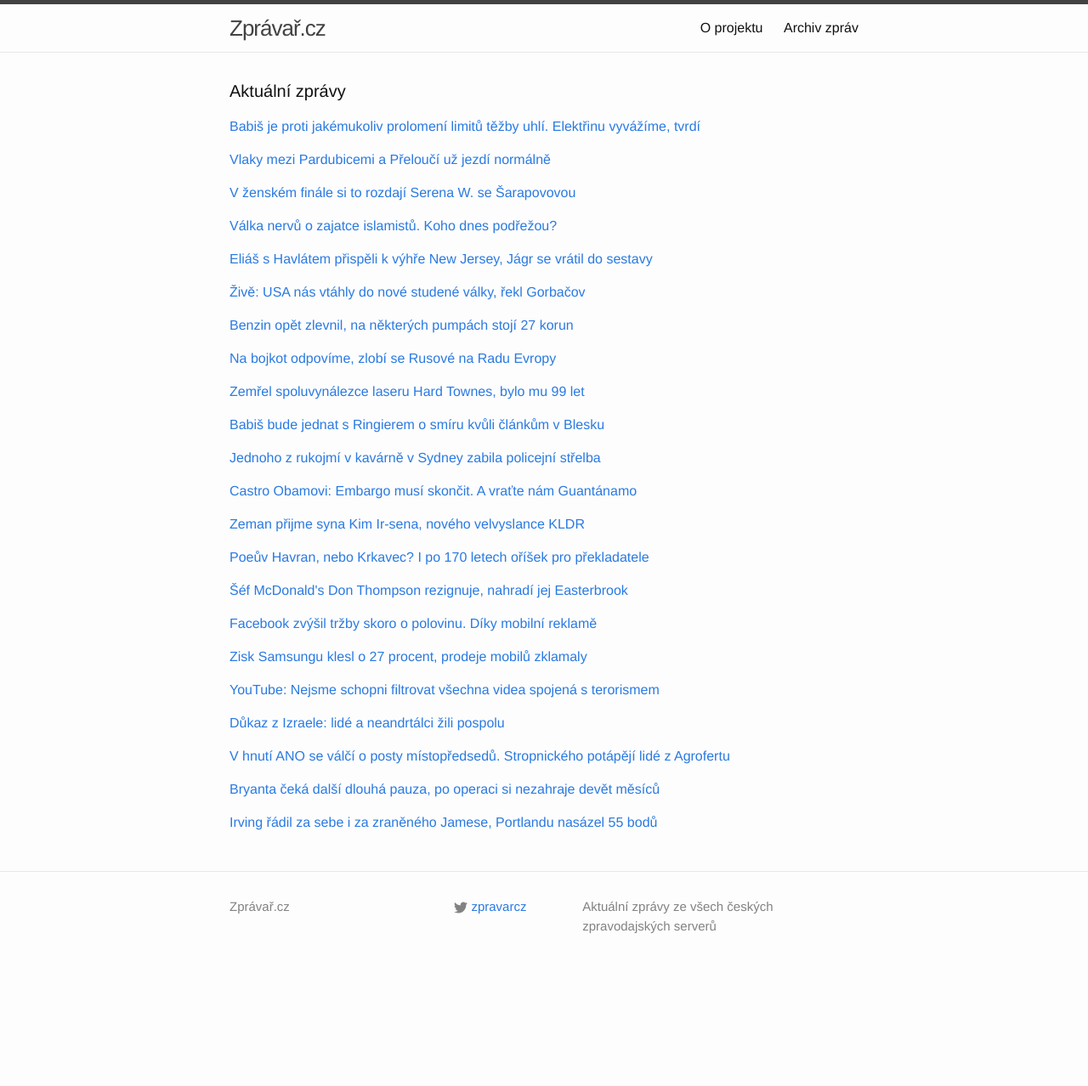
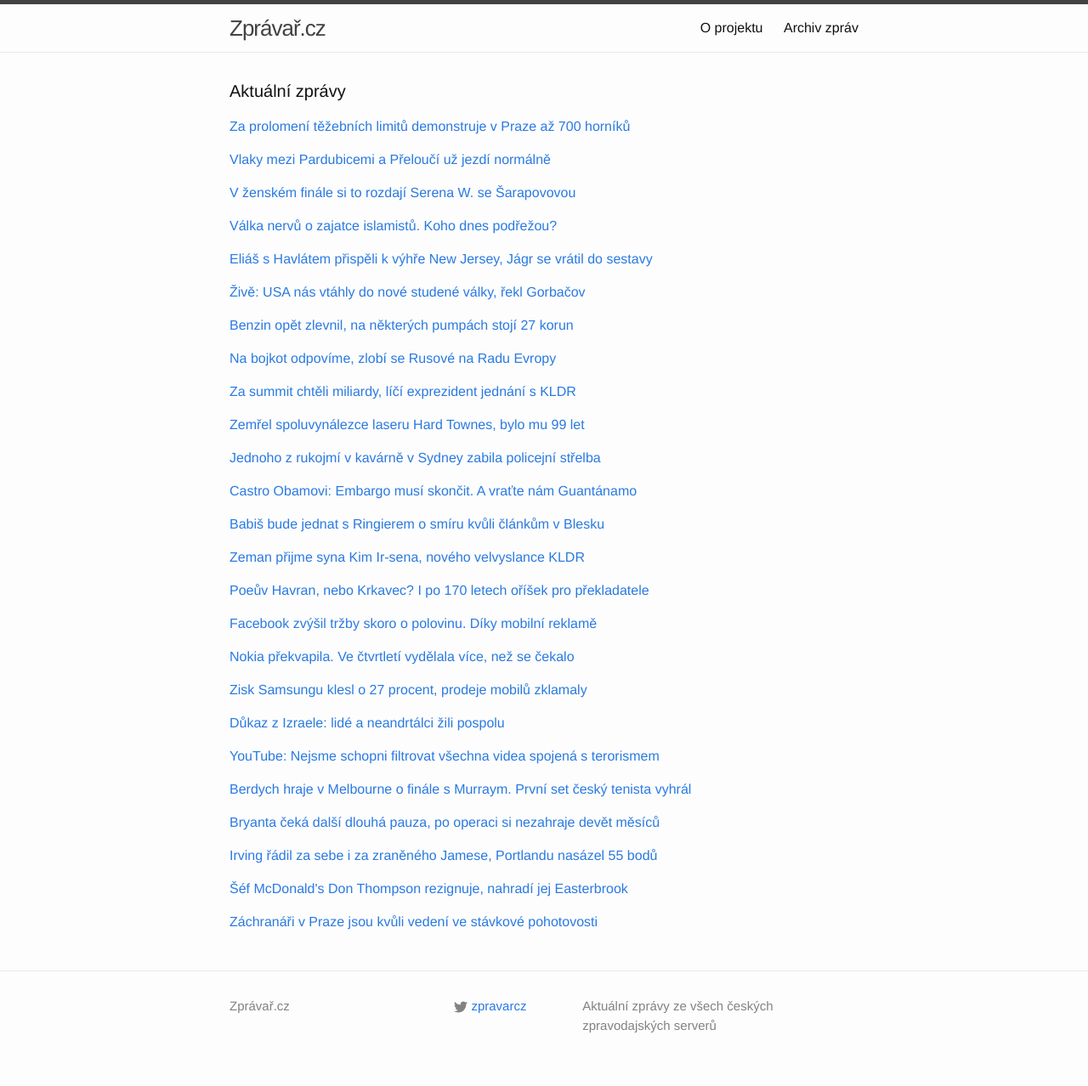
Before and after one commit to adliska/zpravar, a Jekyll site: the page built from index.html, in a window 1280 px wide. Shown: the whole page at 85% size. Built offline with Jekyll 4.4.1, drawn with Linux system fonts in a browser that asks for light colours; before the commit the page ends 1161 px from its top, so only the background shows below that; some of the changed lines change nothing that is shown.

Commit message:
zpravar news update

```diff
--- a/index.html
+++ b/index.html
@@ -5,9 +5,16 @@ layout: default
 <div class="home">
     <h1 class="page-heading">Aktuální zprávy</h1>
 
-<p><a href="javascript:;" onclick="toggle_visibility('zpravy0')">Babiš je proti jakémukoliv prolomení limitů těžby uhlí. Elektřinu vyvážíme, tvrdí</a></p>
+<p><a href="javascript:;" onclick="toggle_visibility('zpravy0')">Za prolomení těžebních limitů demonstruje v Praze až 700 horníků</a></p>
 <div id="zpravy0" style="display:none">
 <ul>
+<li><a href=http://www.denik.cz/ekonomika/za-prolomeni-tezebnich-limitu-demonstruje-v-praze-az-700-horniku-20150129.html>Za prolomení těžebních limitů demonstruje v Praze až 700 horníků - www.denik.cz</a></li>
+<li><a href=http://www.ceskatelevize.cz/ct24/ekonomika/299880-proti-limitum-a-pro-tezbu-hornici-demonstruji-pred-ministerstvem-prumyslu/>Proti limitům a pro těžbu: horníci demonstrují před ministerstvem průmyslu - www.ceskatelevize.cz</a></li>
+<li><a href=http://www.ceskatelevize.cz/ct24/ekonomika/299880-proti-limitum-a-pro-tezbu-hornici-demstruji-pred-ministerstvem-prumyslu/>Proti limitům a pro těžbu: horníci demonstrují před ministerstvem průmyslu - www.ceskatelevize.cz</a></li>
+<li><a href=http://www.financninoviny.cz/zpravodajstvi/zpravy/za-prolomeni-tezebnich-limitu-demonstruje-v-praze-az-700-horniku/1174724>Za prolomení těžebních limitů demonstruje v Praze až 700 horníků - www.financninoviny.cz</a></li>
+<li><a href=http://www.rozhlas.cz/_zprava/mladek-podporuje-prolomeni-tezebnich-limitu-na-dole-bilina-a-castecne-na-csa--1449274>Mládek podporuje prolomení těžebních limitů na dole Bílina a částečně na ČSA - www.rozhlas.cz</a></li>
+<li><a href=http://echo24.cz/a/wiBEy>Mládek by limity pro těžbu prolomil, Babiš a Kalousek jsou proti - echo24.cz</a></li>
+<li><a href=http://domaci.ihned.cz/c1-63453560-hornici-demonstruji-za-prolomeni-tezebnich-limitu-rozsireni-tezby-chce-i-mladek>Horníci demonstrují za prolomení těžebních limitů. Rozšíření těžby chce i Mládek - domaci.ihned.cz</a></li>
 <li><a href=http://www.novinky.cz/ekonomika/360128-babis-je-proti-jakemukoliv-prolomeni-limitu-tezby-uhli-elektrinu-vyvazime-tvrdi.html>Babiš je proti jakémukoliv prolomení limitů těžby uhlí. Elektřinu vyvážíme, tvrdí - www.novinky.cz</a></li>
 <li><a href=http://usti.idnes.cz/demonstrace-horniku-v-praze-za-prolomeni-limitu-fuv-/usti-zpravy.aspx?c=A150129_102140_usti-zpravy_alh>Do Prahy jedou stovky horníků demonstrovat za úplné prolomení limitů - usti.idnes.cz</a></li>
 <li><a href=http://ekonomika.idnes.cz/mladek-chce-prolomit-limity-na-dole-csa-dyz-/ekonomika.aspx?c=A150129_103028_ekonomika_ozr>Mládek chce zbourat část Horního Jiřetína. Sobotka je proti - ekonomika.idnes.cz</a></li>
@@ -98,21 +105,21 @@ layout: default
 <li><a href=http://www.ceskatelevize.cz/ct24/svet/299868-na-bojkot-sve-delegace-v-rade-evropy-odpovi-rusko-kardinalnimi-akcemi/>Na bojkot své delegace v Radě Evropy odpoví Rusko "kardinálními akcemi" - www.ceskatelevize.cz</a></li>
 <li><a href=http://www.ceskatelevize.cz/ct24/svet/299868-na-bojkot-ruske-delegace-v-rade-evropy-odpovi-moskva-kardinalnimi-akcemi/>Na bojkot ruské delegace v Radě Evropy odpoví Moskva "kardinálními akcemi" - www.ceskatelevize.cz</a></li>
 </ul>
-</div><p><a href="javascript:;" onclick="toggle_visibility('zpravy8')">Zemřel spoluvynálezce laseru Hard Townes, bylo mu 99 let</a></p>
+</div><p><a href="javascript:;" onclick="toggle_visibility('zpravy8')">Za summit chtěli miliardy, líčí exprezident jednání s KLDR</a></p>
 <div id="zpravy8" style="display:none">
+<ul>
+<li><a href=http://zpravy.aktualne.cz/zahranici/za-summit-chteli-miliardy-lici-exprezident-jednani-s-kldr/r~d63ab0e6a7a111e4833a0025900fea04/>Za summit chtěli miliardy, líčí exprezident jednání s KLDR - zpravy.aktualne.cz</a></li>
+<li><a href=http://www.lidovky.cz/kldr-si-rekla-o-uplatek-deset-miliard-dolaru-a-hnojivo-pise-exprezident-13a-/zpravy-svet.aspx?c=A150129_112802_ln_zahranici_msl>KLDR si řekla o úplatek. Deset miliard dolarů a hnojivo, píše exprezident  - www.lidovky.cz</a></li>
+<li><a href=http://www.ceskenoviny.cz/zpravy/zpravy/kldr-pry-chtela-za-summit-s-jizni-koreou-10-miliard-dolaru/1174842>KLDR prý chtěla za summit s Jižní Koreou 10 miliard dolarů - www.ceskenoviny.cz</a></li>
+<li><a href=http://www.ceskenoviny.cz/zpravy/zpravy/kldr-pry-chtela-za-summit-s-jizni-koreou-deset-miliard-dolaru/1174842>KLDR prý chtěla za summit s Jižní Koreou deset miliard dolarů - www.ceskenoviny.cz</a></li>
+</ul>
+</div><p><a href="javascript:;" onclick="toggle_visibility('zpravy9')">Zemřel spoluvynálezce laseru Hard Townes, bylo mu 99 let</a></p>
+<div id="zpravy9" style="display:none">
 <ul>
 <li><a href=http://zpravy.idnes.cz/zemrel-spoluvynalezce-laseru-fyzik-charles-hard-townes-pkc-/zahranicni.aspx?c=A150129_072909_zahranicni_skr>Zemřel spoluvynálezce laseru Hard Townes, bylo mu 99 let - zpravy.idnes.cz</a></li>
 <li><a href=http://www.ceskenoviny.cz/zpravy/zpravy/zemrel-americky-fyzik-charles-hard-townes-spoluvynalezce-laseru/1174744>Zemřel americký fyzik Charles Hard Townes, spoluvynálezce laseru - www.ceskenoviny.cz</a></li>
 <li><a href=http://zpravy.aktualne.cz/zahranici/zemrel-charles-hard-townes-spoluvynalezce-laseru/r~7db9edf6a77911e4ba57002590604f2e/>Zemřel Charles Hard Townes, spoluvynálezce laseru - zpravy.aktualne.cz</a></li>
 <li><a href=http://www.novinky.cz/zahranicni/amerika/360094-zemrel-americky-fyzik-charles-hard-townes-spoluvynalezce-laseru.html>Zemřel americký fyzik Charles Hard Townes, spoluvynálezce laseru  - www.novinky.cz</a></li>
-</ul>
-</div><p><a href="javascript:;" onclick="toggle_visibility('zpravy9')">Babiš bude jednat s Ringierem o smíru kvůli článkům v Blesku</a></p>
-<div id="zpravy9" style="display:none">
-<ul>
-<li><a href=http://zpravy.aktualne.cz/domaci/babis-bude-jednat-s-ringierem-o-smiru-kvuli-clankum-v-blesku/r~f0d17310a79511e4bdad0025900fea04/>Babiš bude jednat s Ringierem o smíru kvůli článkům v Blesku - zpravy.aktualne.cz</a></li>
-<li><a href=http://www.ceskenoviny.cz/zpravy/zpravy/babis-bude-jednat-s-ringierem-o-smiru-kvuli-clankum-v-blesku/1174804>Babiš bude jednat s Ringierem o smíru kvůli článkům v Blesku - www.ceskenoviny.cz</a></li>
-<li><a href=http://www.denik.cz/z_domova/babis-bude-jednat-s-ringierem-o-smiru-kvuli-clankum-v-blesku-20150129.html>Babiš bude jednat s Ringierem o smíru kvůli článkům v Blesku - www.denik.cz</a></li>
-<li><a href=http://echo24.cz/a/iEwi4>'Babiš neodírá lidi.' Domlouvá se smír s Křetínským a Tkáčem - echo24.cz</a></li>
 </ul>
 </div><p><a href="javascript:;" onclick="toggle_visibility('zpravy10')">Jednoho z rukojmí v kavárně v Sydney zabila policejní střelba </a></p>
 <div id="zpravy10" style="display:none">
@@ -130,26 +137,27 @@ layout: default
 <li><a href=http://www.ceskatelevize.cz/ct24/svet/299875-havana-washingtonu-zmirnete-embargo-a-vratte-nam-gauntanamo/>Havana Washingtonu: Zmírněte embargo a vraťte nám Gauntánamo - www.ceskatelevize.cz</a></li>
 <li><a href=http://www.rozhlas.cz/_zprava/kubansky-prezident-vyzval-ke-zmirneni-americkeho-embarga-vuci-kube--1449143>Kubánský prezident vyzval ke zmírnění amerického embarga vůči Kubě - www.rozhlas.cz</a></li>
 </ul>
-</div><p><a href="javascript:;" onclick="toggle_visibility('zpravy12')">Zeman přijme syna Kim Ir-sena, nového velvyslance KLDR</a></p>
+</div><p><a href="javascript:;" onclick="toggle_visibility('zpravy12')">Babiš bude jednat s Ringierem o smíru kvůli článkům v Blesku</a></p>
 <div id="zpravy12" style="display:none">
+<ul>
+<li><a href=http://zpravy.aktualne.cz/domaci/babis-bude-jednat-s-ringierem-o-smiru-kvuli-clankum-v-blesku/r~f0d17310a79511e4bdad0025900fea04/>Babiš bude jednat s Ringierem o smíru kvůli článkům v Blesku - zpravy.aktualne.cz</a></li>
+<li><a href=http://www.ceskenoviny.cz/zpravy/zpravy/babis-bude-jednat-s-ringierem-o-smiru-kvuli-clankum-v-blesku/1174804>Babiš bude jednat s Ringierem o smíru kvůli článkům v Blesku - www.ceskenoviny.cz</a></li>
+<li><a href=http://www.denik.cz/z_domova/babis-bude-jednat-s-ringierem-o-smiru-kvuli-clankum-v-blesku-20150129.html>Babiš bude jednat s Ringierem o smíru kvůli článkům v Blesku - www.denik.cz</a></li>
+<li><a href=http://echo24.cz/a/iEwi4>'Babiš neodírá lidi.' Domlouvá se smír s Křetínským a Tkáčem - echo24.cz</a></li>
+</ul>
+</div><p><a href="javascript:;" onclick="toggle_visibility('zpravy13')">Zeman přijme syna Kim Ir-sena, nového velvyslance KLDR</a></p>
+<div id="zpravy13" style="display:none">
 <ul>
 <li><a href=http://echo24.cz/a/ifijD>Zeman přijme syna Kim Ir-sena, nového velvyslance KLDR - echo24.cz</a></li>
 <li><a href=http://www.lidovky.cz/zeman-prijme-pet-novych-velvyslancu-mezi-nimi-i-syna-kim-ir-sena-p8i-/zpravy-domov.aspx?c=A150129_074453_ln_domov_mct>Zeman přijme pět nových velvyslanců, mezi nimi i syna Kim Ir-sena  - www.lidovky.cz</a></li>
 <li><a href=http://zpravy.aktualne.cz/domaci/politika/zeman-prijme-mezi-novymi-velvyslanci-i-syna-kim-ir-sena/r~46f054b4a77811e4833a0025900fea04/>Zeman přijme mezi novými velvyslanci i syna Kim Ir-sena - zpravy.aktualne.cz</a></li>
 </ul>
-</div><p><a href="javascript:;" onclick="toggle_visibility('zpravy13')">Poeův Havran, nebo Krkavec? I po 170 letech oříšek pro překladatele</a></p>
-<div id="zpravy13" style="display:none">
+</div><p><a href="javascript:;" onclick="toggle_visibility('zpravy14')">Poeův Havran, nebo Krkavec? I po 170 letech oříšek pro překladatele</a></p>
+<div id="zpravy14" style="display:none">
 <ul>
 <li><a href=http://www.ceskatelevize.cz/ct24/kultura/299793-poeuv-havran-nebo-krkavec-i-po-170-letech-orisek-pro-prekladatele/>Poeův Havran, nebo Krkavec? I po 170 letech oříšek pro překladatele - www.ceskatelevize.cz</a></li>
 <li><a href=http://www.ceskatelevize.cz/ct24/kultura/299793-poeuv-havran-nebo-krkavec-i-po-170-letech-nejvetsi-orisek-prekladatelu/>Poeův Havran nebo Krkavec? I po 170 letech největší oříšek překladatelů - www.ceskatelevize.cz</a></li>
 <li><a href=http://www.ceskatelevize.cz/ct24/kultura/299793-poeuv-havran-krakora-nevermore-uz-170-let/>Poeův Havran krákorá "nevermore" už 170 let - www.ceskatelevize.cz</a></li>
-</ul>
-</div><p><a href="javascript:;" onclick="toggle_visibility('zpravy14')">Šéf McDonald's Don Thompson rezignuje, nahradí jej Easterbrook</a></p>
-<div id="zpravy14" style="display:none">
-<ul>
-<li><a href=http://zpravy.e15.cz/zahranicni/ekonomika/sef-mcdonald-s-don-thompson-rezignuje-nahradi-jej-easterbrook-1157712>Šéf McDonald's Don Thompson rezignuje, nahradí jej Easterbrook - zpravy.e15.cz</a></li>
-<li><a href=http://byznys.ihned.cz/c1-63452770-mcdonald-s-meni-sefa-odchazi-thompson-byl-prvnim-afroamericanem-v-cele-firmy>McDonald's mění šéfa. Odchází Thompson, byl prvním Afroameričanem v čele firmy - byznys.ihned.cz</a></li>
-<li><a href=http://www.financninoviny.cz/zpravodajstvi/zpravy/sef-mcdonald-s-don-thompson-rezignuje-nahradi-jej-easterbrook/1174715>Šéf McDonald's Don Thompson rezignuje, nahradí jej Easterbrook - www.financninoviny.cz</a></li>
 </ul>
 </div><p><a href="javascript:;" onclick="toggle_visibility('zpravy15')">Facebook zvýšil tržby skoro o polovinu. Díky mobilní reklamě</a></p>
 <div id="zpravy15" style="display:none">
@@ -158,19 +166,19 @@ layout: default
 <li><a href=http://e-svet.e15.cz/it-byznys/facebook-skoro-o-polovinu-zvysil-trzby-firme-se-vyplaci-mobilni-reklama-1157695>Facebook skoro o polovinu zvýšil tržby, firmě se vyplácí mobilní reklama - e-svet.e15.cz</a></li>
 <li><a href=http://byznys.ihned.cz/c1-63451360-facebook-loni-utrzil-12-miliard-dolaru-pomohly-mu-reklamy-v-mobilech>Facebook loni utržil 12 miliard dolarů, pomohly mu reklamy v mobilech - byznys.ihned.cz</a></li>
 </ul>
-</div><p><a href="javascript:;" onclick="toggle_visibility('zpravy16')">Zisk Samsungu klesl o 27 procent, prodeje mobilů zklamaly</a></p>
+</div><p><a href="javascript:;" onclick="toggle_visibility('zpravy16')">Nokia překvapila. Ve čtvrtletí vydělala více, než se čekalo</a></p>
 <div id="zpravy16" style="display:none">
+<ul>
+<li><a href=http://e-svet.e15.cz/it-byznys/nokia-prekvapila-ve-ctvrtleti-vydelala-vice-nez-se-cekalo-1157769>Nokia překvapila. Ve čtvrtletí vydělala více, než se čekalo - e-svet.e15.cz</a></li>
+<li><a href=http://byznys.ihned.cz/c1-63453370-nokia-prekonala-odhady-analytiku-vydelala-470-milionu-eur>Nokia překonala odhady analytiků, vydělala 470 milionů eur - byznys.ihned.cz</a></li>
+<li><a href=http://www.financninoviny.cz/zpravodajstvi/zpravy/zisk-nokie-ve-4-ctvrtleti-vzrostl-vice-nez-analytici-ocekavali/1174782>Zisk Nokie ve 4. čtvrtletí vzrostl více, než analytici očekávali - www.financninoviny.cz</a></li>
+</ul>
+</div><p><a href="javascript:;" onclick="toggle_visibility('zpravy17')">Zisk Samsungu klesl o 27 procent, prodeje mobilů zklamaly</a></p>
+<div id="zpravy17" style="display:none">
 <ul>
 <li><a href=http://e-svet.e15.cz/it-byznys/zisk-samsungu-klesl-o-27-procent-prodeje-mobilu-zklamaly-1157740>Zisk Samsungu klesl o 27 procent, prodeje mobilů zklamaly - e-svet.e15.cz</a></li>
 <li><a href=http://byznys.ihned.cz/c1-63452760-samsung-hlasi-pokles-zisku-o-27-procent-oslabuje-jej-konkurence-applu-i-xiaomi>Samsung hlásí pokles zisku o 27 procent. Oslabuje jej konkurence Applu i Xiaomi - byznys.ihned.cz</a></li>
 <li><a href=http://www.financninoviny.cz/zpravodajstvi/zpravy/ctvrtletni-zisk-samsungu-klesl-o-27-procent/1174717>Čtvrtletní zisk Samsungu klesl o 27 procent - www.financninoviny.cz</a></li>
-</ul>
-</div><p><a href="javascript:;" onclick="toggle_visibility('zpravy17')">YouTube: Nejsme schopni filtrovat všechna videa spojená s terorismem</a></p>
-<div id="zpravy17" style="display:none">
-<ul>
-<li><a href=http://zahranicni.ihned.cz/evropa-slovensko/c1-63452960-youtube-nejsme-schopni-filtrovat-vsechna-videa-spojena-s-terorismem>YouTube: Nejsme schopni filtrovat všechna videa spojená s terorismem - zahranicni.ihned.cz</a></li>
-<li><a href=http://zahranicni.ihned.cz/evropa-slovensko/c1-63452960-youtube-nestiha-filtrovat-nahravky-s-terorismem-pomoct-by-mohly-staty-eu>YouTube nestíhá filtrovat nahrávky s terorismem. Pomoct by mohly státy EU - zahranicni.ihned.cz</a></li>
-<li><a href=http://www.ceskenoviny.cz/zpravy/zpravy/youtube-pry-nedokaze-filtrovat-vsechna-videa-spojena-s-terorismem/1174718>YouTube prý nedokáže filtrovat všechna videa spojená s terorismem - www.ceskenoviny.cz</a></li>
 </ul>
 </div><p><a href="javascript:;" onclick="toggle_visibility('zpravy18')">Důkaz z Izraele: lidé a neandrtálci žili pospolu</a></p>
 <div id="zpravy18" style="display:none">
@@ -179,25 +187,46 @@ layout: default
 <li><a href=http://www.novinky.cz/veda-skoly/360093-vedci-nasli-lebku-ktera-asi-doklada-migraci-cloveka-z-afriky.html>Vědci našli lebku, která asi dokládá migraci člověka z Afriky  - www.novinky.cz</a></li>
 <li><a href=http://www.ceskenoviny.cz/zpravy/zpravy/vedci-nasli-lebku-ktera-asi-doklada-migraci-cloveka-z-afriky/1174713>Vědci našli lebku, která asi dokládá migraci člověka z Afriky - www.ceskenoviny.cz</a></li>
 </ul>
-</div><p><a href="javascript:;" onclick="toggle_visibility('zpravy19')">V hnutí ANO se válčí o posty místopředsedů. Stropnického potápějí lidé z Agrofertu</a></p>
+</div><p><a href="javascript:;" onclick="toggle_visibility('zpravy19')">YouTube: Nejsme schopni filtrovat všechna videa spojená s terorismem</a></p>
 <div id="zpravy19" style="display:none">
 <ul>
-<li><a href=http://HN.IHNED.CZ/c1-63451960-v-hnuti-ano-se-valci-o-posty-mistopredsedu-stropnickeho-potapeji-lide-z-agrofertu>V hnutí ANO se válčí o posty místopředsedů. Stropnického potápějí lidé z Agrofertu - HN.IHNED.CZ</a></li>
-<li><a href=http://domaci.ihned.cz/c1-63448650-babis-stropnicky-mel-vyznamnou-roli-pred-volbami-ted-s-ano-ztratil-kontakt>Babiš: Stropnický měl významnou roli před volbami. Teď s ANO ztratil kontakt - domaci.ihned.cz</a></li>
-<li><a href=http://HN.IHNED.CZ/c1-63451960-v-hnuti-ano-se-valci-o-posty-mistopredsedu-stropnickeho-potapi-lide-z-agrofertu>V hnutí ANO se válčí o posty místopředsedů. Stropnického potápí lidé z Agrofertu - HN.IHNED.CZ</a></li>
+<li><a href=http://zahranicni.ihned.cz/evropa-slovensko/c1-63452960-youtube-nejsme-schopni-filtrovat-vsechna-videa-spojena-s-terorismem>YouTube: Nejsme schopni filtrovat všechna videa spojená s terorismem - zahranicni.ihned.cz</a></li>
+<li><a href=http://zahranicni.ihned.cz/evropa-slovensko/c1-63452960-youtube-nestiha-filtrovat-nahravky-s-terorismem-pomoct-by-mohly-staty-eu>YouTube nestíhá filtrovat nahrávky s terorismem. Pomoct by mohly státy EU - zahranicni.ihned.cz</a></li>
+<li><a href=http://www.ceskenoviny.cz/zpravy/zpravy/youtube-pry-nedokaze-filtrovat-vsechna-videa-spojena-s-terorismem/1174718>YouTube prý nedokáže filtrovat všechna videa spojená s terorismem - www.ceskenoviny.cz</a></li>
 </ul>
-</div><p><a href="javascript:;" onclick="toggle_visibility('zpravy20')">Bryanta čeká další dlouhá pauza, po operaci si nezahraje devět měsíců</a></p>
+</div><p><a href="javascript:;" onclick="toggle_visibility('zpravy20')">Berdych hraje v Melbourne o finále s Murraym. První set český tenista vyhrál</a></p>
 <div id="zpravy20" style="display:none">
+<ul>
+<li><a href=http://www.rozhlas.cz/_zprava/berdych-hraje-v-melbourne-o-finale-s-murraym-prvni-set-cesky-tenista-vyhral--1449271>Berdych hraje v Melbourne o finále s Murraym. První set český tenista vyhrál - www.rozhlas.cz</a></li>
+<li><a href=http://www.sportovninoviny.cz/zpravy/berdych-murray-7-6-0-6-po-dvou-setech/1174336>Berdych - Murray 7:6, 0:6 po dvou setech - www.sportovninoviny.cz</a></li>
+<li><a href=http://www.sportovninoviny.cz/zpravy/berdych-murray-7-6-po-uvodnim-setu/1174336>Berdych - Murray 7:6 po úvodním setu - www.sportovninoviny.cz</a></li>
+</ul>
+</div><p><a href="javascript:;" onclick="toggle_visibility('zpravy21')">Bryanta čeká další dlouhá pauza, po operaci si nezahraje devět měsíců</a></p>
+<div id="zpravy21" style="display:none">
 <ul>
 <li><a href=http://sport.idnes.cz/kobe-bryant-nba-basketbal-pauza-dm6-/basket.aspx?c=A150128_090220_sport-basket_ten>Bryanta čeká další dlouhá pauza, po operaci si nezahraje devět měsíců - sport.idnes.cz</a></li>
 <li><a href=http://sport.aktualne.cz/kobe-bryant-ma-po-operaci-mimo-hru-bude-devet-mesicu/r~ff25c240a78b11e49e4b0025900fea04/>Kobe Bryant má po operaci. Mimo hru bude devět měsíců - sport.aktualne.cz</a></li>
 <li><a href=http://www.denik.cz/ostatni_sport/citelna-ztrata-pro-lakers-bryant-si-po-operaci-nezahraje-devet-mesicu-20150129.html>Citelná ztráta pro Lakers. Bryant si po operaci nezahraje devět měsíců - www.denik.cz</a></li>
 </ul>
-</div><p><a href="javascript:;" onclick="toggle_visibility('zpravy21')">Irving řádil za sebe i za zraněného Jamese, Portlandu nasázel 55 bodů</a></p>
-<div id="zpravy21" style="display:none">
+</div><p><a href="javascript:;" onclick="toggle_visibility('zpravy22')">Irving řádil za sebe i za zraněného Jamese, Portlandu nasázel 55 bodů</a></p>
+<div id="zpravy22" style="display:none">
 <ul>
 <li><a href=http://www.denik.cz/ostatni_sport/irving-radil-za-sebe-i-za-zraneneho-jamese-portlandu-nasazel-55-bodu-20150129.html>Irving řádil za sebe i za zraněného Jamese, Portlandu nasázel 55 bodů - www.denik.cz</a></li>
 <li><a href=http://sport.idnes.cz/basketbalova-nba-0kd-/basket.aspx?c=A150129_092303_sport-basket_ald>Cleveland bez Jamese znovu uspěl, Irving zazářil pětapadesáti body - sport.idnes.cz</a></li>
 <li><a href=http://www.sportovninoviny.cz/zpravy/irving-se-blyskl-55-body-a-cleveland-opet-vyhral-i-bez-jamese/1174794>Irving se blýskl 55 body a Cleveland opět vyhrál i bez Jamese - www.sportovninoviny.cz</a></li>
 </ul>
+</div><p><a href="javascript:;" onclick="toggle_visibility('zpravy23')">Šéf McDonald's Don Thompson rezignuje, nahradí jej Easterbrook</a></p>
+<div id="zpravy23" style="display:none">
+<ul>
+<li><a href=http://zpravy.e15.cz/zahranicni/ekonomika/sef-mcdonald-s-don-thompson-rezignuje-nahradi-jej-easterbrook-1157712>Šéf McDonald's Don Thompson rezignuje, nahradí jej Easterbrook - zpravy.e15.cz</a></li>
+<li><a href=http://byznys.ihned.cz/c1-63452770-mcdonald-s-meni-sefa-odchazi-thompson-byl-prvnim-afroamericanem-v-cele-firmy>McDonald's mění šéfa. Odchází Thompson, byl prvním Afroameričanem v čele firmy - byznys.ihned.cz</a></li>
+<li><a href=http://www.financninoviny.cz/zpravodajstvi/zpravy/sef-mcdonald-s-don-thompson-rezignuje-nahradi-jej-easterbrook/1174715>Šéf McDonald's Don Thompson rezignuje, nahradí jej Easterbrook - www.financninoviny.cz</a></li>
+</ul>
+</div><p><a href="javascript:;" onclick="toggle_visibility('zpravy24')">Záchranáři v Praze jsou kvůli vedení ve stávkové pohotovosti</a></p>
+<div id="zpravy24" style="display:none">
+<ul>
+<li><a href=http://zpravy.aktualne.cz/regiony/praha/prazska-zachranka-zada-rezignaci-reditele-vyhlasila-stavku/r~d3a6d5a8a7a111e4bdad0025900fea04/>Záchranáři v Praze jsou kvůli vedení ve stávkové pohotovosti - zpravy.aktualne.cz</a></li>
+<li><a href=http://www.novinky.cz/domaci/360130-zamestnanci-prazske-zachranky-vyhlasuji-stavkovou-pohotovost.html>Zaměstnanci pražské záchranky vyhlašují stávkovou pohotovost  - www.novinky.cz</a></li>
+<li><a href=http://www.tyden.cz/rubriky/domaci/zdravotnictvi/prazsti-zachranari-hrozi-stavkou-a-podali-trestni-oznameni-na-sefa_331569.html>Pražští záchranáři hrozí stávkou a podali trestní oznámení na šéfa - www.tyden.cz</a></li>
+</ul>
 </div></div>
```
